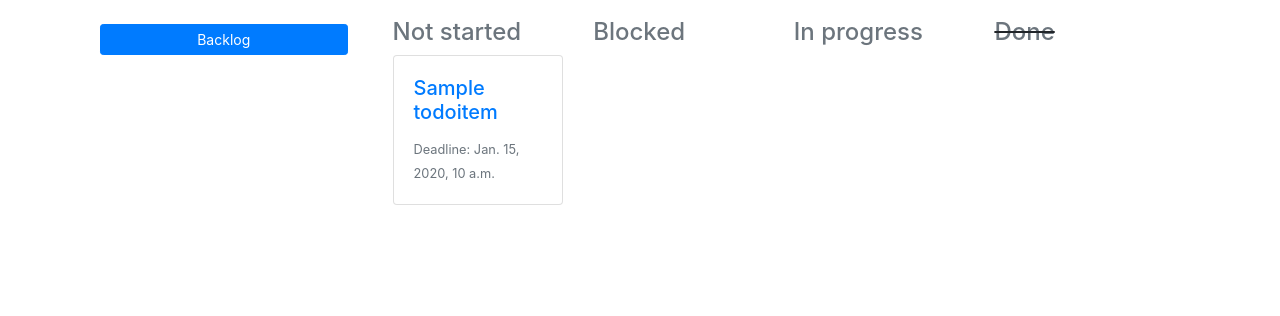
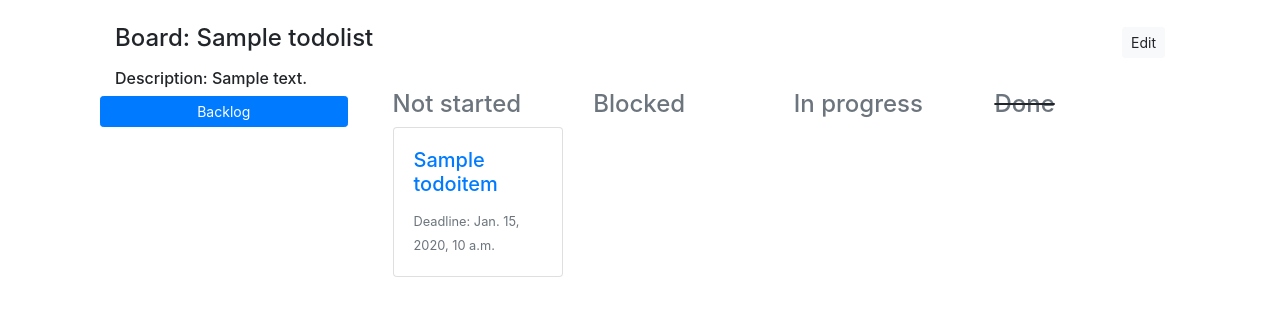
Before and after one commit to twnchk/todoApp, a Django app: page /boards/1 in a window 1280 px wide. Shown: the part 56-372 px from the top of the page. Run offline with Django 4.2, Linux system fonts and the light colour scheme; tables that the repository leaves empty hold one stand-in row (values such as "Sample post"); parts of the project's set-up code (start-up, migrations or seed data) failed here and were passed over; some libraries are stand-ins or nearby versions.

Commit message:
Add edit option for specific board

```diff
--- a/templates/board_detail.html
+++ b/templates/board_detail.html
@@ -2,6 +2,16 @@
 {% block content %}
 {% load filter %}
 <div class="container-fluid">
+  {% if tasks %}
+  <div class="container rounded-container">
+    <div class="d-flex justify-content-between align-items-center mb-2">
+      <h4>Board: <span id="boardTitle" contenteditable="false">{{ board.title }}</span></h4>
+      <button id="editBtn" class="btn btn-light btn-sm">Edit</button>
+      <button id="saveBtn" class="btn btn-primary btn-sm" style="display:none;">Save</button>
+    </div>
+    <h6>Description: <span id="boardDescription" contenteditable="false">{{ board.description }}</span></h6>
+  </div>
+  {% endif %}
   <div class="row">
     <!-- Left-side menu -->
     <div class="col-md-3">
@@ -79,6 +89,67 @@
         $.ajaxSetup({
             headers: { "X-CSRFToken": '{{ csrf_token }}' }
         });
+        document.addEventListener('DOMContentLoaded', function(){
+          var editBtn = document.getElementById('editBtn');
+          var saveBtn = document.getElementById('saveBtn');
+          var boardTitle = document.getElementById('boardTitle');
+          var boardDescription = document.getElementById('boardDescription');
+
+          // Function to toggle editable styling
+          function toggleEditableStyle(element, isEditable) {
+              if (isEditable) {
+                  element.classList.add('editable');
+              } else {
+                  element.classList.remove('editable');
+              }
+          }
+
+          // Toggle editability on button click
+          editBtn.addEventListener('click', function(){
+              // Toggle contentEditable and style
+              [boardTitle, boardDescription].forEach(function(element) {
+                  element.contentEditable = "true";
+                  toggleEditableStyle(element, true);
+              });
+
+              boardTitle.focus(); // Focus on the name field to start editing
+              editBtn.style.display = 'none';
+              saveBtn.style.display = 'inline';
+          });
+
+          // Save the changes
+          saveBtn.addEventListener('click', function(){
+              // Toggle contentEditable and remove style
+              [boardTitle, boardDescription].forEach(function(element) {
+                  element.contentEditable = "false";
+                  toggleEditableStyle(element, false);
+              });
+
+              editBtn.style.display = 'inline';
+              saveBtn.style.display = 'none';
+
+              var JsonData = {
+                 boardTitle: boardTitle.textContent,
+                 boardDescription: boardDescription.textContent,
+                 csrfmiddlewaretoken: '{{ csrf_token }}'
+              };
+
+              $.ajax({
+                  url: "{% url 'board_update' board.id %}",
+                  type: "POST",
+                  contentType: "application/json",  // Indicating the type of content being sent
+                  data: JSON.stringify(JsonData),  // Converting the JavaScript object to a JSON string
+                  success: function(data) {
+                      console.log('Success:', data);
+                  },
+                  error: function(error) {
+                      console.error('Error:', error);
+                  }
+              });
+          });
+        });
+
+        // Draggable tasks
         $(function () {
             $(".draggable-card").draggable({
                 revert: "invalid",
--- a/todoBoard/urls.py
+++ b/todoBoard/urls.py
@@ -1,5 +1,5 @@
 from django.urls import path
-from .views import IndexView, boards_list, board_detail, board_create,\
+from .views import IndexView, boards_list, board_detail, board_create, board_update,\
     task_change_status, task_create, task_detail, task_update, task_delete
 
 urlpatterns = [
@@ -9,6 +9,7 @@ urlpatterns = [
     path('boards/<int:board_id>', board_detail, name='board_detail'),
     path('boards/<int:board_id>/backlog/', board_detail, {'template_name': 'board_backlog.html'}, name='board_backlog'),
     path('boards/<int:board_id>/addTask/', task_create, name='task_create'),
+    path('boards/<int:board_id>/update', board_update, name='board_update'),
     path('changeTaskStatus/', task_change_status, name='task_change_status'),
     path('task/<int:task_id>', task_detail, name='task_detail'),
     path('taskUpdate/<int:task_id>', task_update, name='task_update'),
--- a/todoBoard/views.py
+++ b/todoBoard/views.py
@@ -23,9 +23,11 @@ def boards_list(request):
 
 def board_detail(request, board_id, template_name='board_detail.html'):
     tasks = TodoItem.objects.filter(category=board_id)
+    board = TodoList.objects.get(id=board_id)
     context = {
         'tasks': tasks,
         'board_id': board_id,
+        'board': board,
     }
     if template_name == 'board_backlog.html':
         return render(request, template_name=template_name, context=context)
@@ -58,7 +60,6 @@ def task_change_status(request):
     if request.method == 'POST':
         task_id = request.POST.get("task_id")
         new_status = request.POST.get("new_status")
-        print(f'taskId = {task_id}')
         task = get_object_or_404(TodoItem, id=task_id)
         task.status = new_status
 
@@ -69,6 +70,7 @@ def task_change_status(request):
     return JsonResponse({'success': False, 'error': 'Invalid request method'})
 
 
+@login_required
 def board_create(request):
     # TODO: Add permission to only create boards by logged in by certain users with specific permissions
     if request.method == 'POST':
@@ -80,6 +82,30 @@ def board_create(request):
         form = CreateBoardForm()
 
     return render(request, template_name='create_board.html', context={'form': form})
+
+
+@csrf_protect
+@require_POST
+@login_required
+def board_update(request, board_id):
+    if request.method == 'POST':
+        board = TodoList.objects.get(id=board_id)
+        if board is not None:
+            body_unicode = request.body.decode("utf-8")
+            json_data = json.loads(body_unicode)
+            board_title = json_data.get('boardTitle')
+            board_description = json_data.get('boardDescription')
+
+            board.title = board_title
+            board.description = board_description
+
+            with transaction.atomic():
+                board.save()
+
+            return JsonResponse({'success': True})
+        return JsonResponse({'success': False, 'error': 'Board was not found'})
+
+    return JsonResponse({'success': False, 'error': 'Invalid request method'})
 
 
 def task_detail(request, task_id):
```
